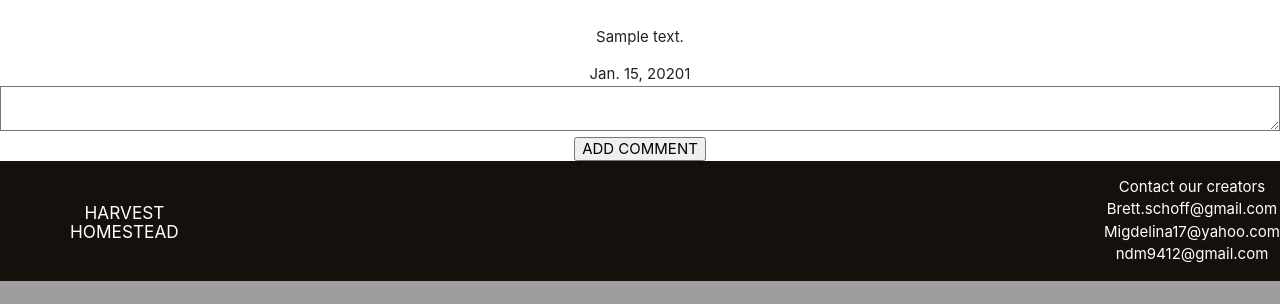
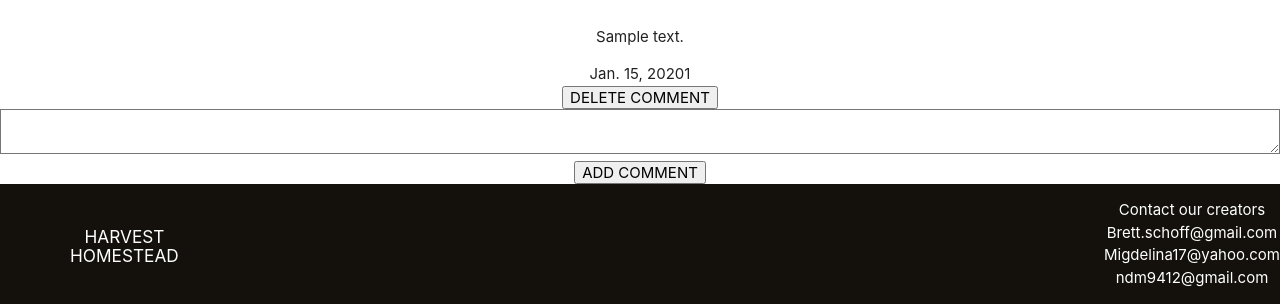
Before and after one commit to migdelinabuelna/HarvestHomestead, a Django app: page /animals/1/ in a window 1280 px wide. Shown: the part 1101-1405 px from the top of the page. Before the commit the page ends 1382 px from the top, so only its background shows below. Run offline with Django 4.2, Linux system fonts and the light colour scheme; tables that the repository leaves empty hold one stand-in row (values such as "Sample post").

Commit message:
delete animal and equipment comments

```diff
--- a/main_app/templates/animals/detail.html
+++ b/main_app/templates/animals/detail.html
@@ -58,6 +58,9 @@
                     {% for c in comment %}
                     <p>{{c.comment}}</p>
                     <p>{{c.user.name}}</p><span>{{c.date}}</span><span>{{c.vote}}</span>
+                    <div>
+                        <a href="{% url 'animal_comment_delete' animal.id c.id %}"><button>DELETE COMMENT</button></a>
+                    </div>
                     {% endfor %}
 
                     {% else %}
--- a/main_app/templates/equipment/detail.html
+++ b/main_app/templates/equipment/detail.html
@@ -24,6 +24,8 @@
                 <div class="btn yellow darken-3 white-text">
                     <a href="{% url 'equipment_update' equipment.id %}">Edit Equipment</a>
                 </div>
+                <div>
+                    <a href="{% url 'equipment_comment_delete' equipment.id c.id %}"><button>DELETE COMMENT</button><a></a></div>
             </div>
         </div>
         <div class="comments">
--- a/main_app/urls.py
+++ b/main_app/urls.py
@@ -4,23 +4,25 @@ from . import views
 urlpatterns = [
   path('', views.home, name='home'),
   path('about/', views.about, name='about'),
+
+  #animals
   path('animals/', views.animals_index, name='animals_index'),
   path('animals/<int:animal_id>/', views.animals_detail, name='animals_detail'),
   path('animals/create', views.AnimalCreate.as_view(), name='animals_create'),
   path('animals/<int:pk>/update/', views.AnimalUpdate.as_view(), name='animals_update'),
   path('animals/<int:pk>/delete/', views.AnimalDelete.as_view(), name='animals_delete'),
   path('animals/<int:animal_id>/new_comment', views.animals_new_comment, name='animals_new_comment'),
+  path('animals/<int:animal_id>/<int:comment_id>/delete/', views.AnimalCommentDelete, name='animal_comment_delete'),
 
   #accounts
   path('accounts/signup/', views.signup, name='signup'),
   path('accounts/<int:user_id>/new_farm', views.new_farm, name='new_farm'),
   path('user/<int:user_id>', views.user_index, name='user_index'),
 
-  #feed/crops
+  #crops
   path('crops/', views.crops_index, name='crops_index'),
   path('crops/<int:crop_id>/', views.crops_detail, name='crops_detail'),
   path('crops/create', views.CropsCreate.as_view(), name='crops_create'),
-  #we  need to implement delete.
   path('crops/<int:pk>/update/', views.CropsUpdate.as_view(), name='crops_update'),
   path('crops/<int:crop_id>/new_comment', views.crops_new_comment, name='crops_new_comment'),
   path('crops/<int:crop_id>/<int:comment_id>/delete/', views.CropCommentDelete, name='crop_comment_delete'),
@@ -31,7 +33,7 @@ urlpatterns = [
   path('equipment/create', views.EquipmentCreate.as_view(), name='equipment_create'),
   path('equipment/<int:pk>/update/', views.EquipmentUpdate.as_view(), name='equipment_update'),
   path('equipment/<int:equipment_id>/new_comment', views.equipment_new_comment, name='equipment_new_comment'),
-
+  path('equipment/<int:equipment_id>/<int:comment_id>/delete/', views.EquipmentCommentDelete, name='equipment_comment_delete'),
 
 
   #photo
--- a/main_app/views.py
+++ b/main_app/views.py
@@ -62,7 +62,12 @@ def animals_new_comment(request, animal_id):
         new_form.animal_id = animal_id
         new_form.user_id = request.user.id
         new_form.save()
-    return redirect('home')
+    return redirect('animals_detail', animal_id=animal_id)
+
+def AnimalCommentDelete(request, animal_id, comment_id):
+    comment = Comment.objects.get(id=comment_id)
+    comment.delete()
+    return redirect('animals_detail', animal_id=animal_id)
 
 
 # accounts
@@ -155,6 +160,11 @@ def equipment_new_comment(request, equipment_id):
         new_form.save()
     return redirect('equipment_detail', equipment_id=equipment_id)
 
+def EquipmentCommentDelete(request, equipment_id, comment_id):
+    comment = Comment.objects.get(id=comment_id)
+    comment.delete()
+    return redirect('equipment_detail', equipment_id=equipment_id)
+
 
 class EquipmentCreate(CreateView):
   model = Equipment
```
